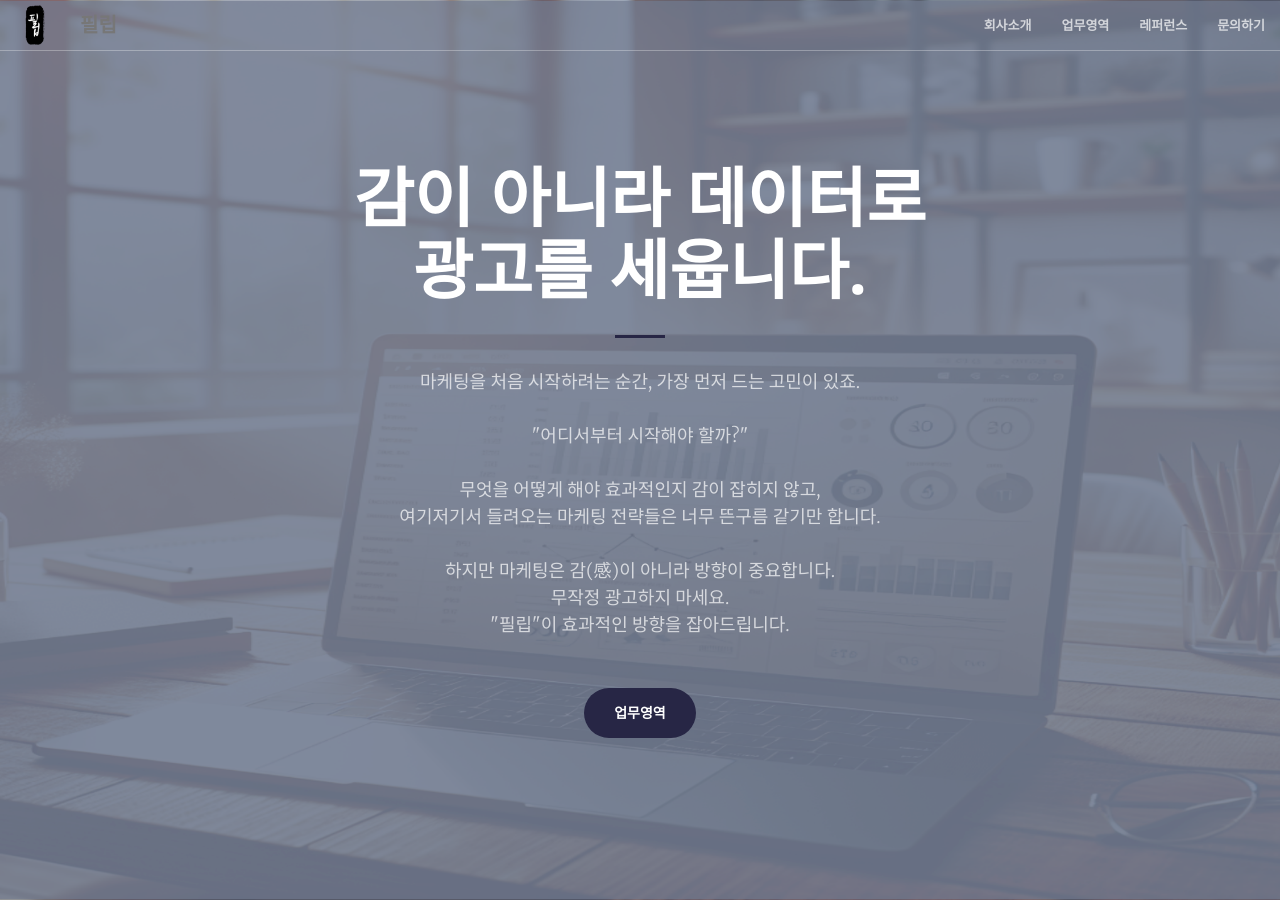
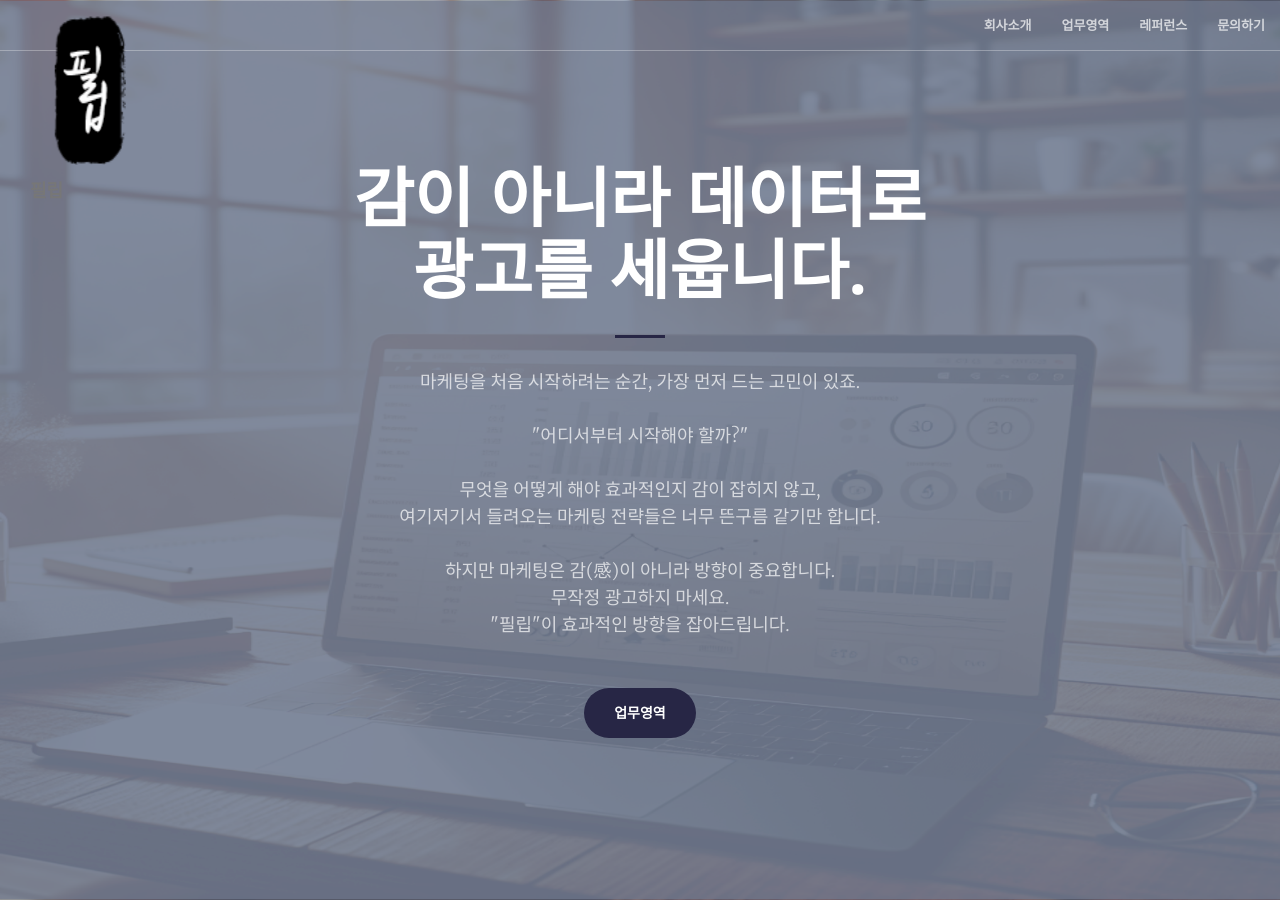
Before and after one commit to philipcommunication/philip-homepage, a Jekyll site: the page built from index.html, in a window 1280 px wide and 900 px high. Built offline with Jekyll 4.4.1, drawn with Linux system fonts in a browser that asks for light colours.

Commit message:
네비수정

```diff
--- a/_sass/_base.scss
+++ b/_sass/_base.scss
@@ -383,36 +383,3 @@ form label {
     border-radius: 5px;
     font-size: 16px;
 }
-
-/* 네비게이션 브랜드 스타일 */
-.navbar-brand {
-    display: flex;
-    align-items: center; /* 세로 중앙 정렬 */
-    gap: 10px; /* 이미지와 텍스트 사이 간격 */
-    padding: 10px 15px; /* 네비게이션 내부 정렬 */
-}
-
-/* 로고 이미지 스타일 */
-.navbar-logo {
-    height: 40px; /* 로고 크기 조정 */
-    width: auto; /* 비율 유지 */
-    transition: opacity 0.3s ease-in-out;
-}
-
-/* 텍스트 스타일 */
-.navbar-text {
-    font-size: 20px;
-    font-weight: bold;
-    color: #272645;
-    opacity: 1; /* 기본적으로 표시 */
-    transition: opacity 0.3s ease-in-out;
-}
-
-/* 스크롤 시 이미지 숨기고 텍스트만 표시 */
-.scrolled .navbar-logo {
-    opacity: 0;
-}
-
-.scrolled .navbar-text {
-    opacity: 1;
-}
```
Also changed, not shown: js/bootstrap.js.
